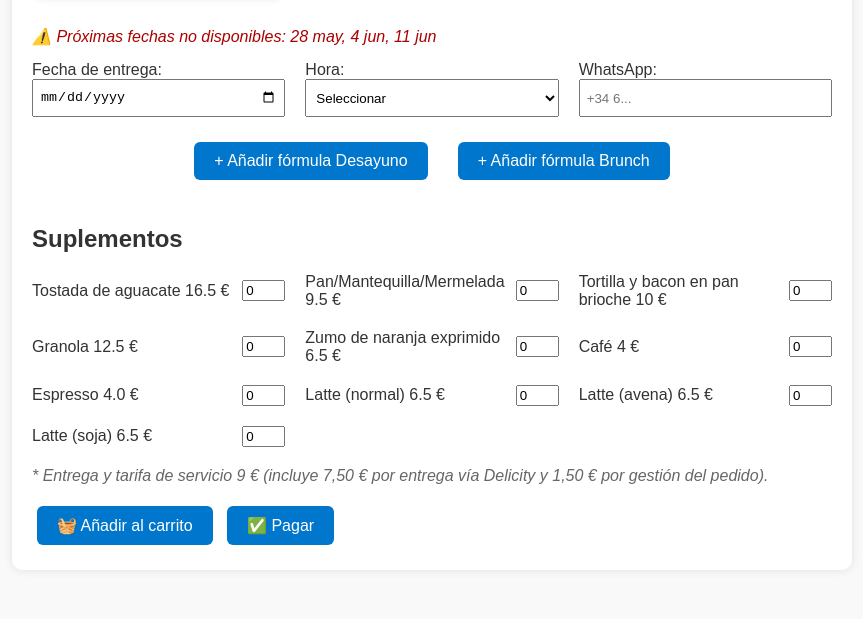
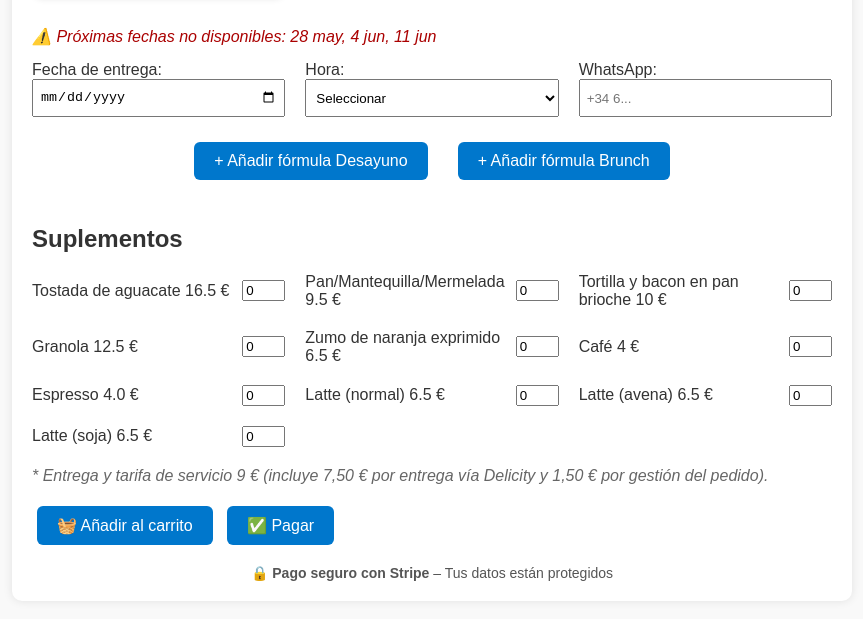
Before and after one commit to neadesign/Zielinska, a website: page index-es.html in a window 1280 px wide. Shown: the part 1325-1944 px from the top of the page, without its empty margins (208-1071 px from the left). Before the commit the page ends 1915 px from the top, so only its background shows below. Drawn offline with nearby package versions, Linux system fonts and the light colour scheme; no server answers; a web font is replaced by a local one.

Commit message:
index-es.html

```diff
--- a/index-es.html
+++ b/index-es.html
@@ -298,6 +298,9 @@
 <button type="button" onclick="generateSummary()">🧺 Añadir al carrito</button>
 <pre id="orderSummary" style="display:none; background:#eee; padding:15px; margin-top:20px; border-radius:8px;"></pre>
 <button type="submit">✅ Pagar</button>
+<div style="margin-top: 15px; text-align: center; font-size: 14px; color: #555;">
+  🔒 <strong>Pago seguro con Stripe</strong> – Tus datos están protegidos
+</div>
 
 </form>
 </div>
```
